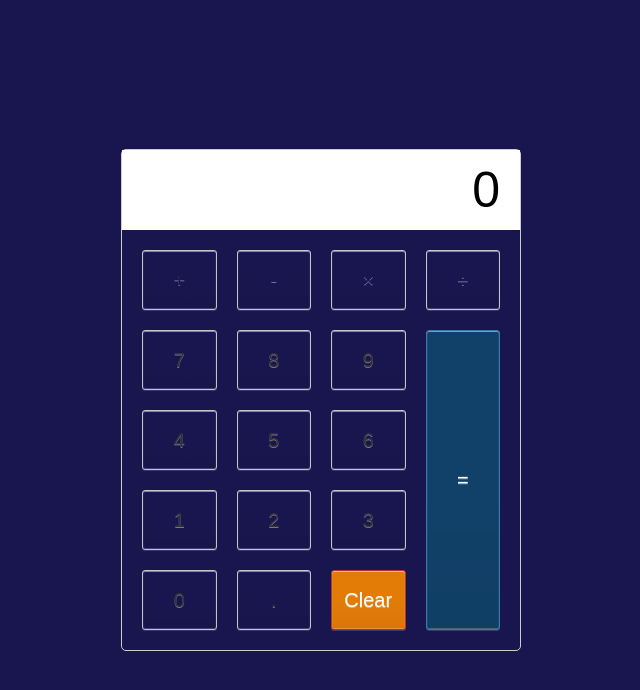
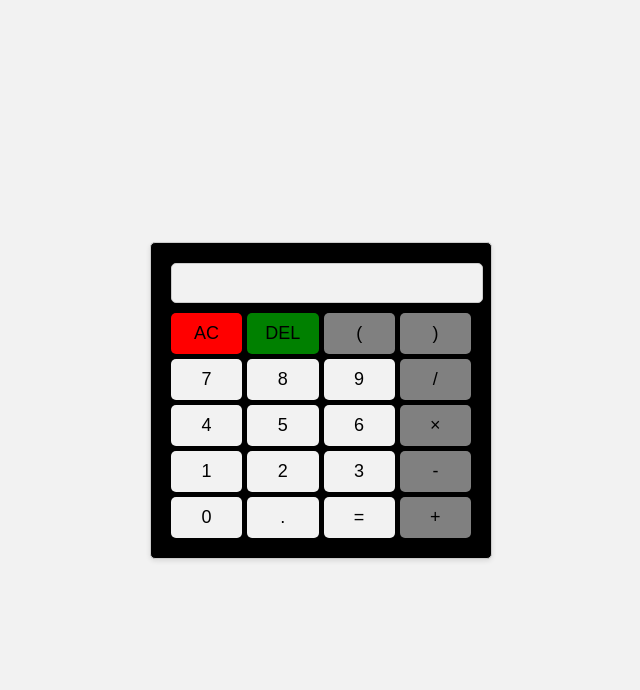
Before and after one commit to Bananayosostene/odin-calculator, a plain HTML site: page index.html in a window 1280 px wide. Shown: the whole page, without its empty margins (319-959 px from the left). Drawn offline with Linux system fonts and the light colour scheme.

Commit message:
change calculator

```diff
--- a/calc.css
+++ b/calc.css
@@ -1,85 +1,76 @@
-html {
-  font-size: 62.5%;
-  box-sizing: border-box;
-}
-
-*, *::before, *::after {
+body {
+  display: flex;
+  justify-content: center;
+  align-items: center;
+  height: 100vh;
   margin: 0;
-  padding: 0;
-  box-sizing: inherit;
-}
-body{
-  background-color: #19164f;
+  font-family: Arial, sans-serif;
+  background-color: #f2f2f2;
 }
 
 .calculator {
+  background-color: black;
   border: 1px solid #ccc;
   border-radius: 5px;
-  position: absolute;
-  top: 50%;
-  left: 50%;
-  transform: translate(-50%, -50%);
-  width: 400px;
+  box-shadow: 0 2px 5px rgba(0, 0, 0, 0.1);
+  padding: 20px;
+  width: 300px;
 }
 
-.calculator-screen {
+#result {
+    background-color: #f2f2f2 ;
+    color: black;
+  font-size: 24px;
+  border: 1px solid #ccc;
+  border-radius: 5px;
+  padding: 5px;
   width: 100%;
-  font-size: 5rem;
-  height: 80px;
-  border: none;
-  background-color: white;
-  color: black;
   text-align: right;
-  padding-right: 20px;
-  padding-left: 10px;
+  margin-bottom: 10px;
+}
+
+.buttons {
+  display: grid;
+  grid-template-columns: repeat(4, 1fr);
+  gap: 5px;
 }
 
 button {
-  height: 60px;
-  background-color: #fff;
-  border-radius: 3px;
-  border: 1px solid #c4c4c4;
-  background-color: transparent;
-  font-size: 2rem;
-  color: #333;
-  background-image: linear-gradient(to bottom,transparent,transparent 50%,rgba(0,0,0,.04));
-  box-shadow: inset 0 0 0 1px rgba(255,255,255,.05), inset 0 1px 0 0 rgba(255,255,255,.45), inset 0 -1px 0 0 rgba(255,255,255,.15), 0 1px 0 0 rgba(255,255,255,.15);
-  text-shadow: 0 1px rgba(255,255,255,.4);
+  font-size: 18px;
+  padding: 10px;
+  border: none;
+  border-radius: 5px;
+  cursor: pointer;
+  background-color: #f2f2f2;
+  transition: background-color 0.3s;
+}
+button:active {
+  background-color: #ccc;
+}
+.ac{
+    background-color: red;
+}
+.del{
+    background-color: green;
+}
+.operator{
+    background-color: gray;
 }
 
-button:hover {
-  background-color: #eaeaea;
-}
-
-.operator {
-  color: #19164f;
-}
-
-.all-clear {
-  background-color: rgb(226, 124, 7);
-  border-color: #b0353a;
+.button-operator {
+  background-color: #ffa500;
   color: #fff;
 }
 
-.all-clear:hover {
-  background-color: #f17377;
+.button-operator:hover {
+  background-color: #ff8c00;
 }
 
-.equal-sign {
-  background-color: #114169;
-  border-color: #337cac;
+.button-equal {
+  background-color: #006400;
   color: #fff;
-  height: 100%;
-  grid-area: 2 / 4 / 6 / 5;
 }
 
-.equal-sign:hover {
-  background-color: #114161;
+.button-equal:hover {
+  background-color: #008000;
 }
-
-.calculator-keys {
-  display: grid;
-  grid-template-columns: repeat(4, 1fr);
-  grid-gap: 20px;
-  padding: 20px;
-}
--- a/calc.js
+++ b/calc.js
@@ -1,110 +1,27 @@
-const calculator = {
-  displayValue: "0",
-  firstOperand: null,
-  waitingForSecondOperand: false,
-  operator: null,
-};
+let expression = "";
+const resultElement = document.getElementById("result");
 
-function inputDigit(digit) {
-  const { displayValue, waitingForSecondOperand } = calculator;
+function clearResult() {
+  expression = "";
+  resultElement.value = "";
+}
 
-  if (waitingForSecondOperand === true) {
-    calculator.displayValue = digit;
-    calculator.waitingForSecondOperand = false;
-  } else {
-    calculator.displayValue = displayValue === "0" ? digit : displayValue + digit;
+function deleteStep() {
+  expression = expression.slice(0, -1);
+  resultElement.value = expression;
+}
+function appendValue(value) {
+  expression += value;
+  resultElement.value = expression;
+}
+
+function calculate() {
+  try {
+    const result = eval(expression);
+    expression = result.toString();
+    resultElement.value = expression;
+  } catch (error) {
+    expression = "";
+    resultElement.value = "Error";
   }
 }
-
-function inputDecimal(dot) {
-  if (calculator.waitingForSecondOperand === true) {
-    calculator.displayValue = "0.";
-    calculator.waitingForSecondOperand = false;
-    return;
-  }
-
-  if (!calculator.displayValue.includes(dot)) {
-    calculator.displayValue += dot;
-  }
-}
-
-function handleOperator(nextOperator) {
-  const { firstOperand, displayValue, operator } = calculator;
-  const inputValue = parseFloat(displayValue);
-
-  if (operator && calculator.waitingForSecondOperand) {
-    calculator.operator = nextOperator;
-    return;
-  }
-
-  if (firstOperand == null && !isNaN(inputValue)) {
-    calculator.firstOperand = inputValue;
-  } else if (operator) {
-    const result = calculate(firstOperand, inputValue, operator);
-
-    calculator.displayValue = `${parseFloat(result.toFixed(7))}`;
-    calculator.firstOperand = result;
-  }
-
-  calculator.waitingForSecondOperand = true;
-  calculator.operator = nextOperator;
-}
-
-function calculate(firstOperand, secondOperand, operator) {
-  if (operator === "+") {
-    return firstOperand + secondOperand;
-  } else if (operator === "-") {
-    return firstOperand - secondOperand;
-  } else if (operator === "*") {
-    return firstOperand * secondOperand;
-  } else if (operator === "/") {
-    return firstOperand / secondOperand;
-  }
-
-  return secondOperand;
-}
-
-function resetCalculator() {
-  calculator.displayValue = "0";
-  calculator.firstOperand = null;
-  calculator.waitingForSecondOperand = false;
-  calculator.operator = null;
-}
-
-function updateDisplay() {
-  const display = document.querySelector(".calculator-screen");
-  display.value = calculator.displayValue;
-}
-
-updateDisplay();
-
-const keys = document.querySelector(".calculator-keys");
-keys.addEventListener("click", (event) => {
-  const { target } = event;
-  const { value } = target;
-  if (!target.matches("button")) {
-    return;
-  }
-
-  switch (value) {
-    case "+":
-    case "-":
-    case "*":
-    case "/":
-    case "=":
-      handleOperator(value);
-      break;
-    case ".":
-      inputDecimal(value);
-      break;
-    case "all-clear":
-      resetCalculator();
-      break;
-    default:
-      if (Number.isInteger(parseFloat(value))) {
-        inputDigit(value);
-      }
-  }
-
-  updateDisplay();
-});
--- a/index.html
+++ b/index.html
@@ -1,45 +1,36 @@
 <!DOCTYPE html>
 <html lang="en">
   <head>
-    <meta charset="UTF-8">
-    <meta http-equiv="X-UA-Compatible" content="IE=edge">
-    <meta name="viewport" content="width=device-width, initial-scale=1.0">
-    <link rel="stylesheet" href="./calc.css">
+    <meta charset="UTF-8" />
+    <meta http-equiv="X-UA-Compatible" content="IE=edge" />
+    <meta name="viewport" content="width=device-width, initial-scale=1.0" />
+    <link rel="stylesheet" href="./calc.css" />
     <title>My Calculator | project</title>
   </head>
   <body>
     <div class="calculator">
-
-  <input type="text" class="calculator-screen" value="" disabled />
-
-  <div class="calculator-keys">
-
-    <button type="button" class="operator" value="+">+</button>
-    <button type="button" class="operator" value="-">-</button>
-    <button type="button" class="operator" value="*">&times;</button>
-    <button type="button" class="operator" value="/">&divide;</button>
-
-    <button type="button" value="7">7</button>
-    <button type="button" value="8">8</button>
-    <button type="button" value="9">9</button>
-
-
-    <button type="button" value="4">4</button>
-    <button type="button" value="5">5</button>
-    <button type="button" value="6">6</button>
-
-
-    <button type="button" value="1">1</button>
-    <button type="button" value="2">2</button>
-    <button type="button" value="3">3</button>
-
-
-    <button type="button" value="0">0</button>
-    <button type="button" class="decimal" value=".">.</button>
-    <button type="button" class="all-clear" value="all-clear">Clear</button>
-
-    <button type="button" class="equal-sign operator" value="=">=</button>
-
+      <input type="text" id="result" disabled />
+      <div class="buttons">
+        <button class="ac" onclick="clearResult()">AC</button>
+        <button class="del" onclick="deleteStep()">DEL</button>
+        <button class="operator" onclick="appendValue('(')">(</button>
+        <button class="operator" onclick="appendValue(')')">)</button>
+        <button onclick="appendValue('7')">7</button>
+        <button onclick="appendValue('8')">8</button>
+        <button onclick="appendValue('9')">9</button>
+        <button class="operator" onclick="appendValue('/')">/</button>
+        <button onclick="appendValue('4')">4</button>
+        <button onclick="appendValue('5')">5</button>
+        <button onclick="appendValue('6')">6</button>
+        <button class="operator" onclick="appendValue('*')">×</button>
+        <button onclick="appendValue('1')">1</button>
+        <button onclick="appendValue('2')">2</button>
+        <button onclick="appendValue('3')">3</button>
+        <button class="operator" onclick="appendValue('-')">-</button>
+        <button onclick="appendValue('0')">0</button>
+        <button onclick="appendValue('.')">.</button>
+        <button onclick="calculate()">=</button>
+        <button class="operator" onclick="appendValue('+')">+</button>
       </div>
     </div>
   </body>
```
Lines whose indentation alone changed are shown as unchanged.
